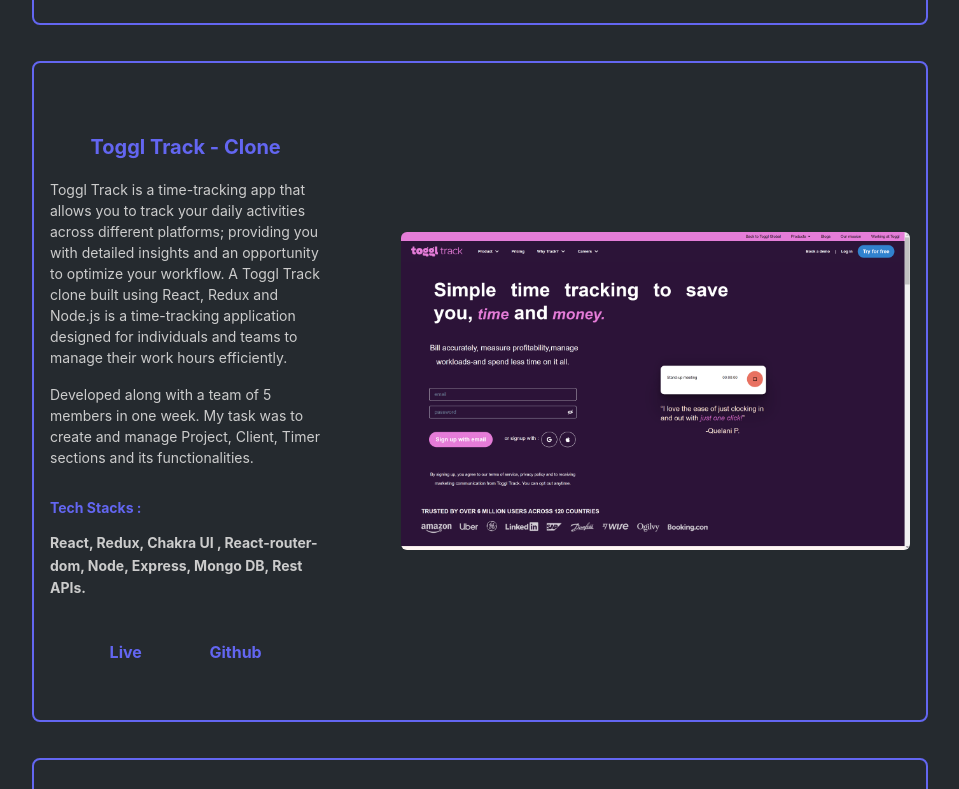
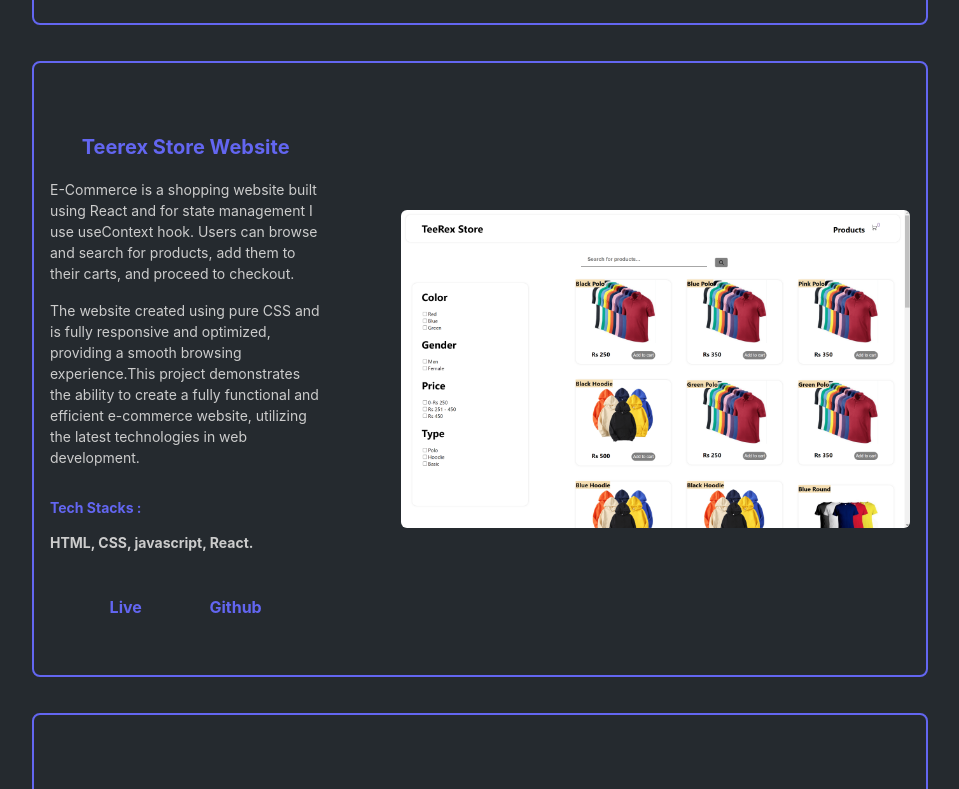
Before and after one commit to Raj-Mandloii/raj-mandloi, a React (Create React App) app: page / in a window 1280 px wide. Shown: the part 4100-4889 px from the top of the page, without its empty margins (160-1119 px from the left). Built offline with nearby package versions, Linux system fonts and the light colour scheme.

Commit message:
teerex project added and empty link button fixed.

```diff
--- a/src/Components/Project-Section/index.js
+++ b/src/Components/Project-Section/index.js
@@ -26,7 +26,7 @@
     mx="auto"
     px={{ base: "0", lg: "4" }}
     py={{ base: "0", lg: "2" }}
-    mt={{ lg: "4",md:"4" }}
+    mt={{ lg: "4", md: "4" }}
   >
     <Stack
       direction={{ base: "column-reverse", lg: "row" }}
@@ -49,7 +49,13 @@
       >
         <Stack spacing={{ base: "8", lg: "10" }}>
           <Stack spacing={{ base: "2", lg: "4" }}>
-            <Heading size="md" color="#6366F1" pb="1" mt={{ sm: "4" }} textAlign="center">
+            <Heading
+              size="md"
+              color="#6366F1"
+              pb="1"
+              mt={{ sm: "4" }}
+              textAlign="center"
+            >
               {title}
             </Heading>
             <Heading
@@ -90,6 +96,7 @@
             // bottom={{ base: "3", lg: "-6", sm: "5" }}
             w="100%"
           >
+            {previewLink && (
               <Link
                 color={"#6366F1"}
                 fontWeight="bold"
@@ -99,6 +106,7 @@
               >
                 Live
               </Link>
+            )}
             <Link
               color={"#6366F1"}
               fontWeight="bold"
--- a/src/Details.js
+++ b/src/Details.js
@@ -41,6 +41,7 @@
 import notetaking from "./assets/projects/note-taking.png";
 import whatsapp from "./assets/projects/whatsapp.png";
 import ecom from "./assets/projects/e-com.png";
+import teerex from "./assets/projects/teerex-home.png";
 // import bmi from "./assets/projects/bmi.jpg";
 
 // Logos
@@ -157,6 +158,18 @@
     githubLink: "https://github.com/Raj-Mandloii/whatsapp-clone-reactjs",
   },
   {
+    title: "Teerex Store Website",
+    image: teerex,
+    description: `E-Commerce is a shopping website built using React and for state management I use useContext hook.
+    Users can browse and search for products, add them to their carts, and proceed to checkout.`,
+    description2: `The website created using pure CSS and is fully responsive and optimized, providing a
+    smooth browsing experience.This project demonstrates the ability to create a fully functional and efficient
+    e-commerce website, utilizing the latest technologies in web development.`,
+    techstack: `HTML, CSS, javascript, React.`,
+    previewLink: "https://teerex-ecom.netlify.app/",
+    githubLink: "https://github.com/Raj-Mandloii/TeeRex-Store",
+  },
+  {
     title: "Toggl Track - Clone",
     image: toggle,
     description: `Toggl Track is a time-tracking app that allows you to track your daily activities across different
```
Also changed, not shown: src/assets/projects/teerex-home.png (added). Lines whose indentation alone changed are shown as unchanged.
